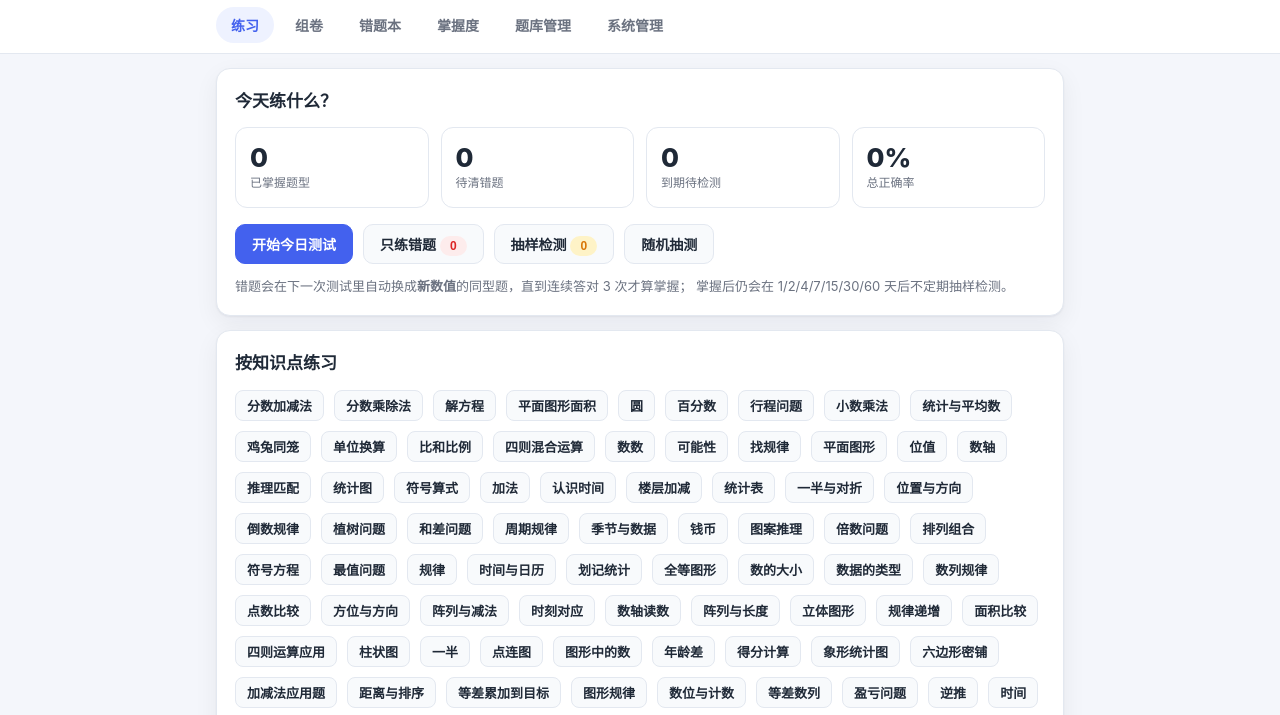
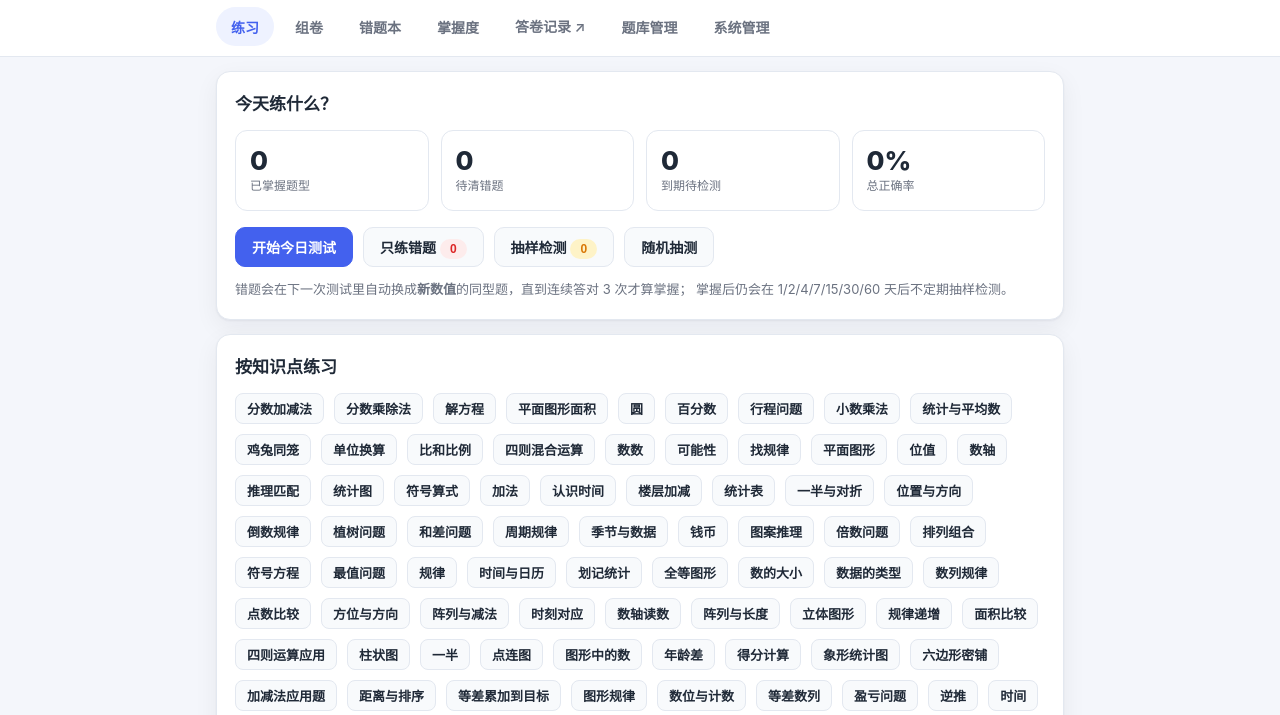
Before and after one commit to dbsquared/1attempt100marks, a plain HTML site: page index.html in a window 1280 px wide. Shown: the part 46-761 px from the top of the page. Drawn offline with Linux system fonts and the light colour scheme; no server answers.

Commit message:
顶部导航新增答卷记录入口（新标签页打开）

```diff
--- a/assets/css/style.css
+++ b/assets/css/style.css
@@ -68,11 +68,12 @@ header.top {
 .icon-btn:hover { border-color: var(--brand); }
 
 nav.tabs { max-width: 880px; margin: 0 auto; padding: 0 16px 10px; display: flex; gap: 6px; flex-wrap: wrap; }
-nav.tabs button {
+nav.tabs button, nav.tabs a {
   border: 1px solid transparent; background: transparent; color: var(--muted);
   padding: 7px 14px; border-radius: 999px; cursor: pointer; font-size: 14px; font-weight: 600;
+  text-decoration: none; display: inline-block;
 }
-nav.tabs button:hover { color: var(--text); }
+nav.tabs button:hover, nav.tabs a:hover { color: var(--text); }
 nav.tabs button.active { background: var(--brand-soft); color: var(--brand); border-color: transparent; }
 
 /* ---------- Cards ---------- */
--- a/index.html
+++ b/index.html
@@ -5,7 +5,7 @@
 <meta name="viewport" content="width=device-width, initial-scale=1" data-page-node-id="YOiYPAlVfN2AuKU7HvdbRI">
 <title>一次一百分 · 智能练习</title>
 <meta name="description" content="真题变式练习：一次一百分，错题自动重练直到完全掌握。" data-page-node-id="g5okAhanJenkZotijUiutE">
-<link rel="stylesheet" href="assets/css/style.css?v=34" data-page-node-id="YsWtZzuzABH3sjCBwD4jFR">
+<link rel="stylesheet" href="assets/css/style.css?v=35" data-page-node-id="YsWtZzuzABH3sjCBwD4jFR">
 </head>
 <body data-page-node-id="ZJjBfzddzUbADtt2NuPFm4">
 
@@ -24,6 +24,7 @@
     <button data-view="paper" data-page-node-id="KLvVzvA29HlvICYXSxRNs1">组卷</button>
     <button data-view="wrong" data-page-node-id="2GCSQhviK67BzfWZl4ogIC">错题本</button>
     <button data-view="stats" data-page-node-id="UF7jD5fe1dqdH1Wpp1zEve">掌握度</button>
+    <a href="reports/answer-records-43bgr.html" target="_blank" rel="noopener" title="在新标签页打开答卷记录">答卷记录 ↗</a>
     <button data-view="bank" data-page-node-id="bdircwwhSMgdLtBZvHGuYk">题库管理</button>
     <button data-view="manage" data-page-node-id="mgNsysConsoLe0">系统管理</button>
   </nav>
```
